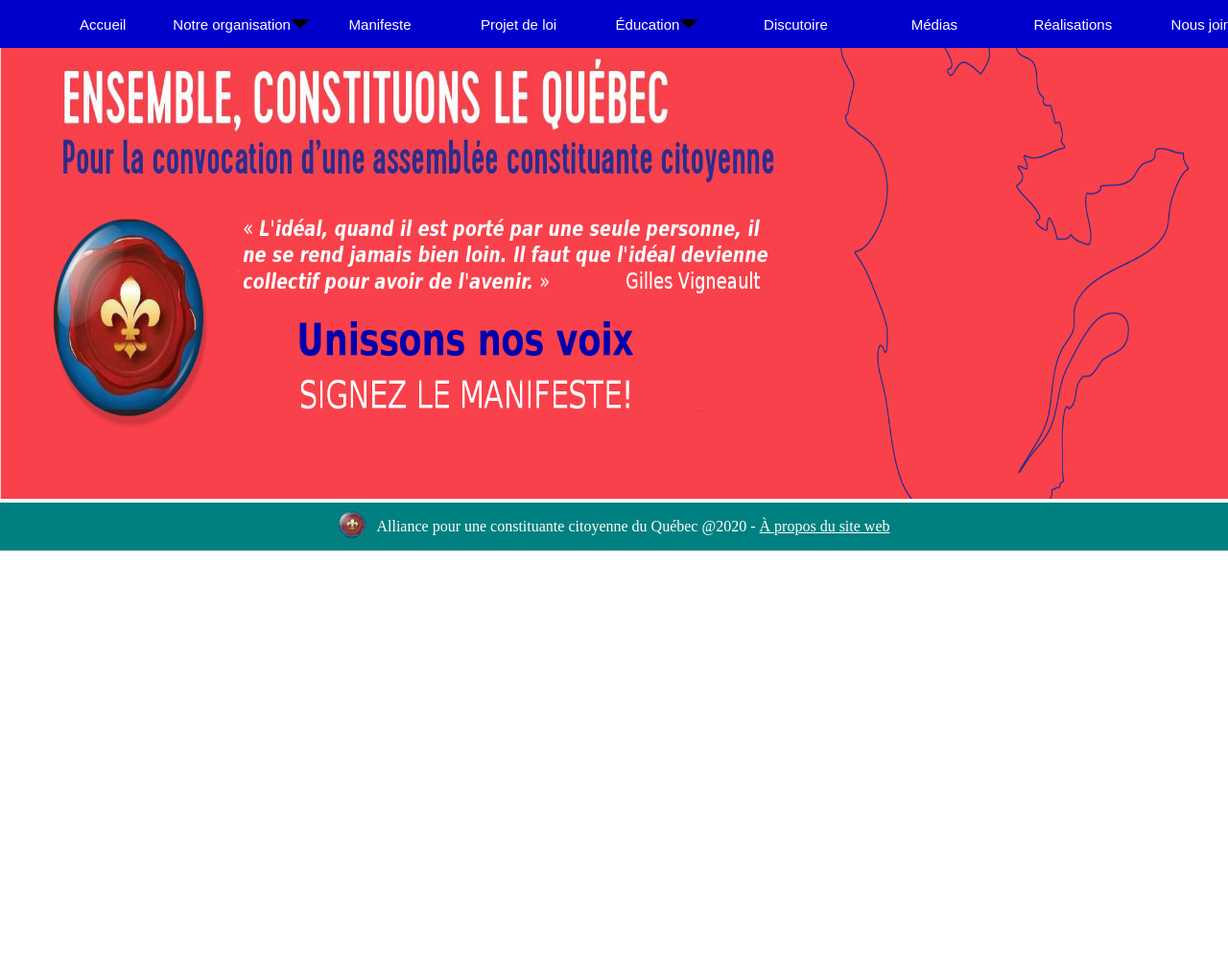
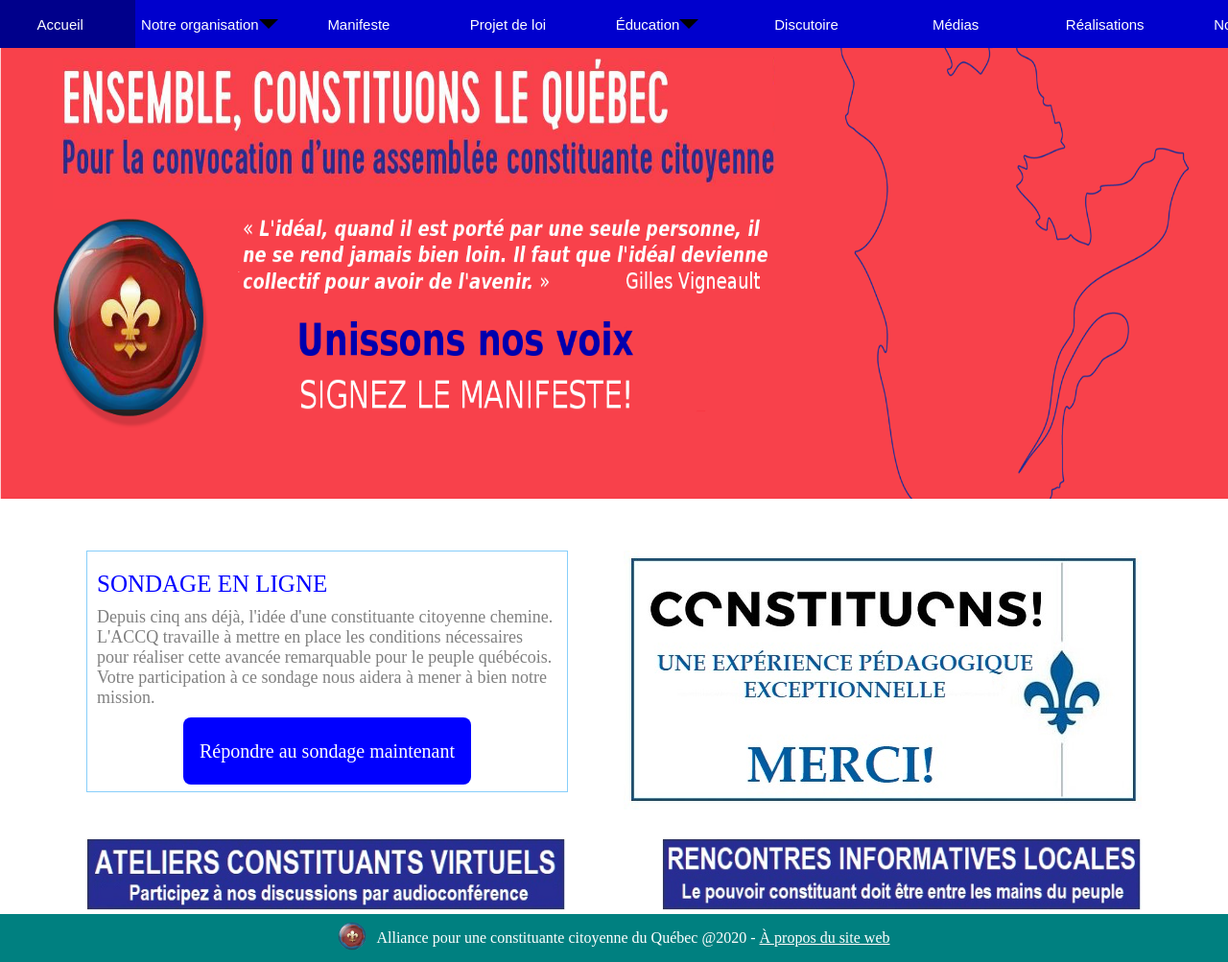
Before and after one commit to lclapin/ACCQ, a Laravel app: page / in a window 1280 px wide. Shown: the whole page at 96% size. Before the commit the page ends 574 px from the top, so only its background shows below. Run offline with Laravel 8, Linux system fonts and the light colour scheme.

Commit message:
Menus déroulants et commencement de la page d'accueil

```diff
--- a/app/Http/Controllers/NavController.php
+++ b/app/Http/Controllers/NavController.php
@@ -61,4 +61,28 @@
         return view('pages/a_propos');
 
     }
+
+    public function sondage()
+    {
+        return view('pages/sondage');
+
+    }
+
+    public function constituons()
+    {
+        return view('pages/constituons');
+
+    }
+
+    public function ateliers()
+    {
+        return view('pages/ateliers');
+
+    }
+
+    public function rencontres()
+    {
+        return view('pages/rencontres');
+
+    }
 }
--- a/public/css/style.css
+++ b/public/css/style.css
@@ -7,6 +7,8 @@
     height: 1000px;
     color: black;
 }
+
+/*header*/
 
 header{
     display: flex;
@@ -36,10 +38,10 @@
     display: flex;
     flex-direction: row;
     justify-content: space-around;
-    width: 1300px;
+    width: 1400px;
     list-style-type: none;
 }
-li{
+nav ul li{
     width: 100%;
 }
 
@@ -82,20 +84,37 @@
 .sous li{
     display: block;
     list-style-type: none;
+    font-size: 15px;
     width: 100%;
     text-align: left;
+    margin-left: -30px;
+    margin-top: 10px;
+}
+
+.sous li:first-of-type{
+    margin-top: 0px;
+}
+
+.petit a{
+    font-size: 13px;
 }
 
 .sous li a{
+    width: 100%;
     color: black;
     text-decoration: none;
 }
 
 .sous li a:hover{
-    width: auto;
-    background-color: grey;
+    width: 100%;
+    display: block;
+    background-color: lightseagreen;
     opacity: 0.5;
 }
+
+/*header*/
+
+/*Bannières*/
 
 .imgBanniere{
     width: 100%;
@@ -107,6 +126,88 @@
     height: 150px;
     padding-top: 50px;
 }
+
+/*Bannières*/
+
+/*Accueil*/
+
+.blocPrincipal{
+    width: 100%;
+    display: flex;
+    flex-direction: column;
+    justify-content: center;
+    align-items: center;
+}
+
+.premierBloc{
+    width: 1100px;
+    height: 300px;
+    margin-top: 50px;
+    display: flex;
+    flex-direction: row;
+    justify-content: space-between;
+}
+
+.sondage{
+    width: 500px;
+    height: 250px;
+    border: 1px solid lightskyblue;
+}
+
+.titreSondage{
+    color: blue;
+    font-size: 25px;
+    padding-left: 10px;
+    padding-top: 20px;
+}
+
+.texteSondage{
+    font-size: 18px;
+    color: gray;
+    padding: 10px;
+}
+
+.repondre{
+    width: 100%;
+    display: flex;
+    justify-content: center;
+    padding-bottom: 5px;
+}
+
+.repondre a{
+    display: flex;
+    align-items: center;
+    justify-content: center;
+    width: 300px;
+    height: 70px;
+    background-color: blue;
+    color: white;
+    font-size: 20px;
+    text-decoration: none;
+    border-radius: 8px;
+}
+
+.deuxiemeBloc{
+    width: 1100px;
+    display: flex;
+    flex-direction: row;
+    justify-content: space-between;
+    align-content: space-between;
+}
+
+.imgAteliers{
+    width: 500px;
+    height: 75px;
+}
+
+.imgRencontres{
+    width: 500px;
+    height: 75px;
+}
+
+/*Accueil*/
+
+/*Footer*/
 
 footer{
     width: 100%;
@@ -132,7 +233,7 @@
     color: white;
 }
 
-
+/*Footer*/
 
 @media only screen and (max-width: 768px) {
 
--- a/resources/views/accueil.blade.php
+++ b/resources/views/accueil.blade.php
@@ -4,9 +4,38 @@
     <body>
     @include('includes.header')
    <img class="imgBanniere" src="images/banniere.png" alt="banniereACCQ">
+   <div class="blocPrincipal">
+        <div class="premierBloc">
+        <div class="sondage">
+            <div class="titreSondage">SONDAGE EN LIGNE</div>
+            <p class="texteSondage">Depuis cinq ans déjà, l'idée d'une constituante citoyenne chemine.
+            L'ACCQ travaille à mettre en place les conditions nécessaires pour réaliser cette avancée remarquable pour le peuple québécois.
+            Votre participation à ce sondage nous aidera à mener à bien notre mission.
+            </p>
+            <div class="repondre">
+                <a href="{{ route('sondage') }}">Répondre au sondage maintenant</a>
+            </div>
+        </div>
+        <div class="constituons">
+            <a href="{{ route('constituons') }}">
+                <img class="imgConstituons" src="../images/imgConstituons.jpg" alt="image_constituons">
+            </a>
+        </div>
+    </div>
+        <div class="deuxiemeBloc">
+            <div class="ateliers">
+                <a href="{{ route('ateliers') }}">
+                    <img class="imgAteliers" src="../images/ateliers.jpg" alt="image_rencontres">
+                </a>
+            </div>
+            <div class="rencontres">
+                <a href="{{ route('rencontres') }}">
+                    <img class="imgRencontres" src="../images/rencontres.jpg" alt="image_rencontres">
+                </a>
+            </div>
+        </div>
+    </div>
+   @include('includes.footer')
+    </body>
 
-
-
-    </body>
-    @include('includes.footer')
 </html>
--- a/resources/views/includes/header.blade.php
+++ b/resources/views/includes/header.blade.php
@@ -7,7 +7,7 @@
                         <li class="deroulant"><a class="elementNav" class="org">Notre organisation<img class="fleche" src="../images/down-arrow.png" alt="fleche"></a>
                             <ul class="sous">
                                 <li><a href=#>OBNL</a></li>
-                                <li><a href=#>Statuts et réglements</a></li>
+                                <li class="petit"><a href=#>Statuts et réglements</a></li>
                             </ul>
                         </li>
                         <li><a class="elementNav" href="{{ route('manifeste') }}">Manifeste</a></li>
@@ -19,7 +19,7 @@
                                 <li><a href=#>Bibliothèque</a></li>
                                 <li><a href=#>Médiathèque</a></li>
                                 <li><a href=#>Promouvoir</a></li>
-                                <li><a href=#>Sondage</a></li>
+                                <li><a href="{{ route('sondage') }}">Sondage</a></li>
                             </ul>
                         </li>
                         <li><a class="elementNav" href="{{ route('discutoire') }}">Discutoire</a></li>
--- a/routes/web.php
+++ b/routes/web.php
@@ -32,3 +32,11 @@
 Route::get('pages/nous_joindre', 'NavController@nous_joindre')->name('nous_joindre');
 
 Route::get('pages/a_propos', 'NavController@a_propos')->name('a_propos');
+
+Route::get('pages/sondage', 'NavController@sondage')->name('sondage');
+
+Route::get('pages/constituons', 'NavController@constituons')->name('constituons');
+
+Route::get('pages/ateliers', 'NavController@ateliers')->name('ateliers');
+
+Route::get('pages/rencontres', 'NavController@rencontres')->name('rencontres');
```
Also changed, not shown: resources/views/pages/ateliers.blade.php (added, +14 -0 lines), resources/views/pages/constituons.blade.php (added, +14 -0 lines), resources/views/pages/rencontres.blade.php (added, +14 -0 lines), resources/views/pages/sondage.blade.php (added, +14 -0 lines), public/images/ateliers.jpg (added), public/images/imgConstituons.jpg (added), public/images/rencontres.jpg (added).
